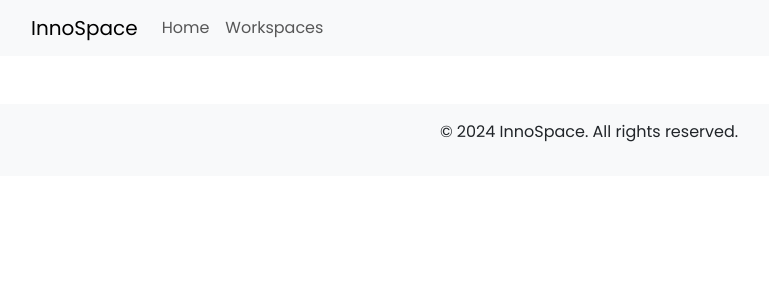
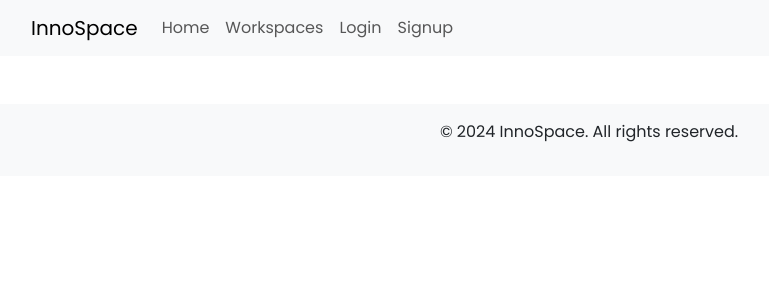
Before and after one commit to soham901/odoo-combat-2024-hackathon, a Django app: page / in a window 1280 px wide. Shown: the top 300 px of the page, without its empty margins (51-820 px from the left). Run offline with Django 5.2, Linux system fonts and the light colour scheme; parts of the project's set-up code (start-up, migrations or seed data) failed here and were passed over.

Commit message:
fix bugs

```diff
--- a/backend/templates/base.html
+++ b/backend/templates/base.html
@@ -46,14 +46,14 @@
             </li>
             {% if request.user.is_authenticated %}
             <li class="nav-item">
+              <a class="nav-link" href="/logout">Logout</a>
+            </li>
+            {% else %}
+            <li class="nav-item">
               <a class="nav-link" href="/login">Login</a>
             </li>
             <li class="nav-item">
               <a class="nav-link" href="/signup">Signup</a>
-            </li>
-            {% endif %} {% if request.user.is_authenticated %}
-            <li class="nav-item">
-              <a class="nav-link" href="/logout">Logout</a>
             </li>
             {% endif %}
           </ul>
```
